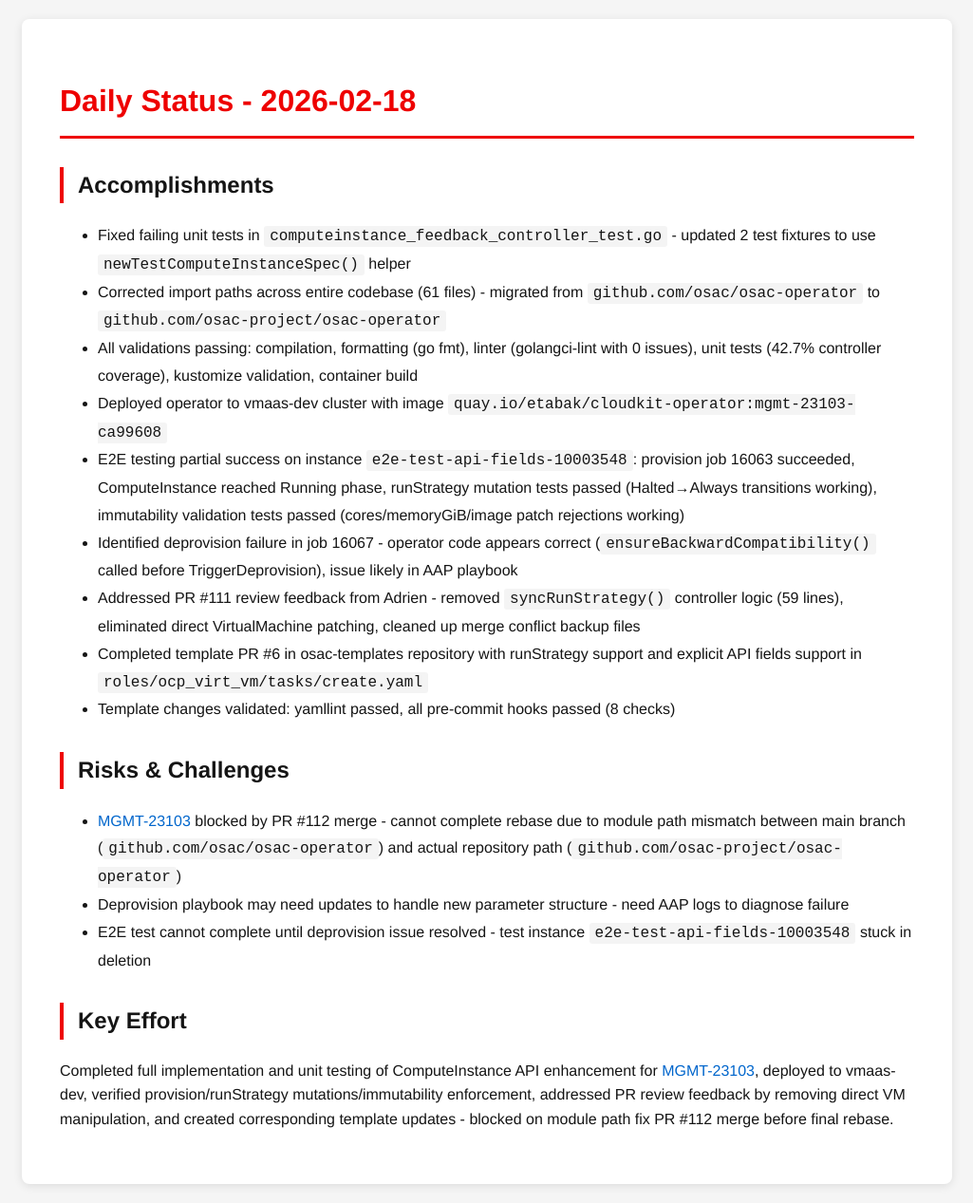
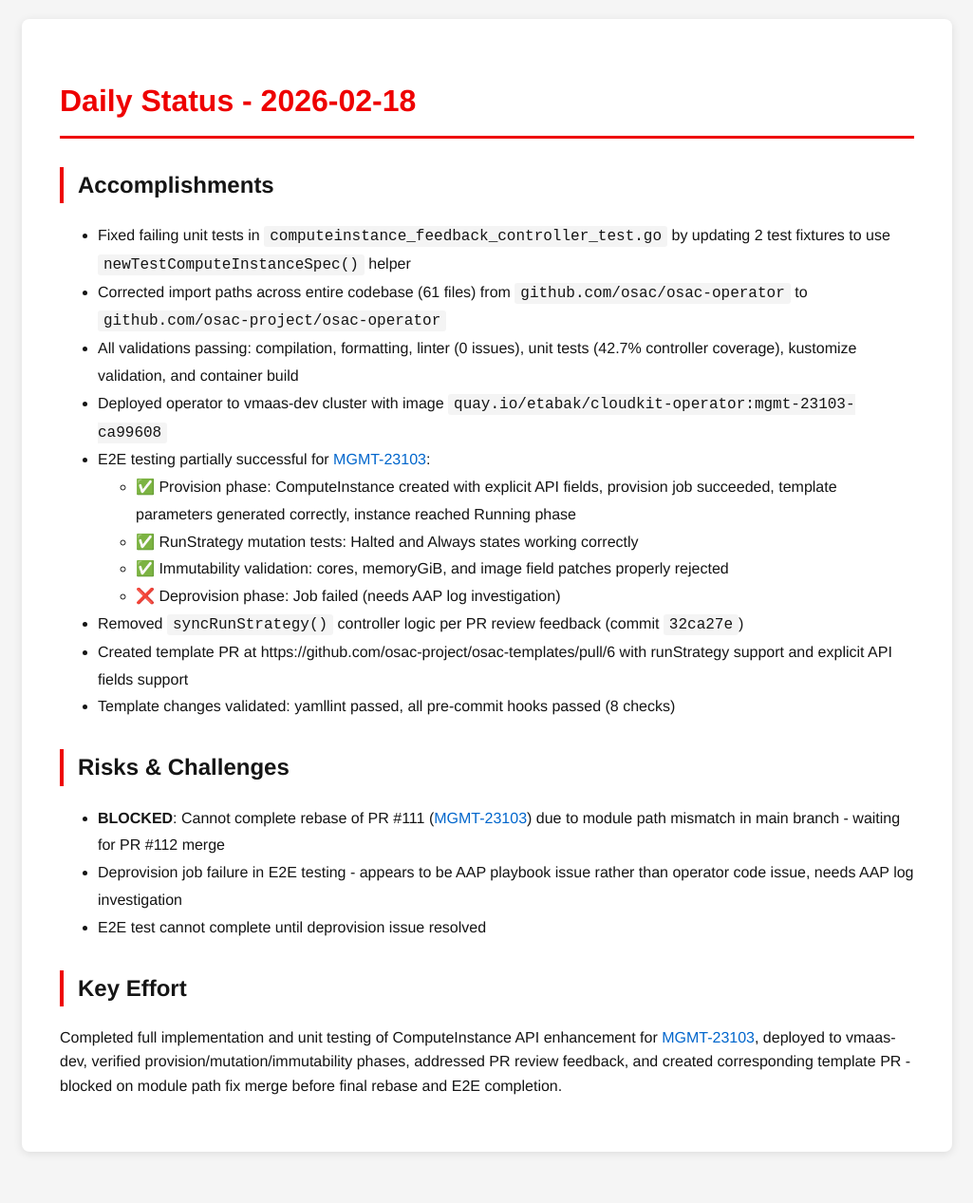
Before and after one commit to tzvatot/daily-status, a Jekyll site: the page built from 2026-02-18.md, in a window 1280 px wide. Shown: the whole page at 95% size, without its empty margins (127-1152 px from the left). Built offline with Jekyll 4.4.1, drawn with Linux system fonts in a browser that asks for light colours; after the commit the page ends 1233 px from its top, so only the background shows below that.

Commit message:
Daily status update - 2026-02-18

```diff
--- a/2026-02-18.md
+++ b/2026-02-18.md
@@ -7,20 +7,26 @@ date: 2026-02-18
 # Daily Status - 2026-02-18
 
 ## Accomplishments
-- Fixed failing unit tests in `computeinstance_feedback_controller_test.go` - updated 2 test fixtures to use `newTestComputeInstanceSpec()` helper
-- Corrected import paths across entire codebase (61 files) - migrated from `github.com/osac/osac-operator` to `github.com/osac-project/osac-operator`
-- All validations passing: compilation, formatting (go fmt), linter (golangci-lint with 0 issues), unit tests (42.7% controller coverage), kustomize validation, container build
+
+- Fixed failing unit tests in `computeinstance_feedback_controller_test.go` by updating 2 test fixtures to use `newTestComputeInstanceSpec()` helper
+- Corrected import paths across entire codebase (61 files) from `github.com/osac/osac-operator` to `github.com/osac-project/osac-operator`
+- All validations passing: compilation, formatting, linter (0 issues), unit tests (42.7% controller coverage), kustomize validation, and container build
 - Deployed operator to vmaas-dev cluster with image `quay.io/etabak/cloudkit-operator:mgmt-23103-ca99608`
-- E2E testing partial success on instance `e2e-test-api-fields-10003548`: provision job 16063 succeeded, ComputeInstance reached Running phase, runStrategy mutation tests passed (Halted→Always transitions working), immutability validation tests passed (cores/memoryGiB/image patch rejections working)
-- Identified deprovision failure in job 16067 - operator code appears correct (`ensureBackwardCompatibility()` called before TriggerDeprovision), issue likely in AAP playbook
-- Addressed PR #111 review feedback from Adrien - removed `syncRunStrategy()` controller logic (59 lines), eliminated direct VirtualMachine patching, cleaned up merge conflict backup files
-- Completed template PR #6 in osac-templates repository with runStrategy support and explicit API fields support in `roles/ocp_virt_vm/tasks/create.yaml`
+- E2E testing partially successful for [MGMT-23103](https://issues.redhat.com/browse/MGMT-23103):
+  - ✅ Provision phase: ComputeInstance created with explicit API fields, provision job succeeded, template parameters generated correctly, instance reached Running phase
+  - ✅ RunStrategy mutation tests: Halted and Always states working correctly
+  - ✅ Immutability validation: cores, memoryGiB, and image field patches properly rejected
+  - ❌ Deprovision phase: Job failed (needs AAP log investigation)
+- Removed `syncRunStrategy()` controller logic per PR review feedback (commit `32ca27e`)
+- Created template PR at https://github.com/osac-project/osac-templates/pull/6 with runStrategy support and explicit API fields support
 - Template changes validated: yamllint passed, all pre-commit hooks passed (8 checks)
 
 ## Risks & Challenges
-- [MGMT-23103](https://issues.redhat.com/browse/MGMT-23103) blocked by PR #112 merge - cannot complete rebase due to module path mismatch between main branch (`github.com/osac/osac-operator`) and actual repository path (`github.com/osac-project/osac-operator`)
-- Deprovision playbook may need updates to handle new parameter structure - need AAP logs to diagnose failure
-- E2E test cannot complete until deprovision issue resolved - test instance `e2e-test-api-fields-10003548` stuck in deletion
+
+- **BLOCKED**: Cannot complete rebase of PR #111 ([MGMT-23103](https://issues.redhat.com/browse/MGMT-23103)) due to module path mismatch in main branch - waiting for PR #112 merge
+- Deprovision job failure in E2E testing - appears to be AAP playbook issue rather than operator code issue, needs AAP log investigation
+- E2E test cannot complete until deprovision issue resolved
 
 ## Key Effort
-Completed full implementation and unit testing of ComputeInstance API enhancement for [MGMT-23103](https://issues.redhat.com/browse/MGMT-23103), deployed to vmaas-dev, verified provision/runStrategy mutations/immutability enforcement, addressed PR review feedback by removing direct VM manipulation, and created corresponding template updates - blocked on module path fix PR #112 merge before final rebase.
+
+Completed full implementation and unit testing of ComputeInstance API enhancement for [MGMT-23103](https://issues.redhat.com/browse/MGMT-23103), deployed to vmaas-dev, verified provision/mutation/immutability phases, addressed PR review feedback, and created corresponding template PR - blocked on module path fix merge before final rebase and E2E completion.
```
